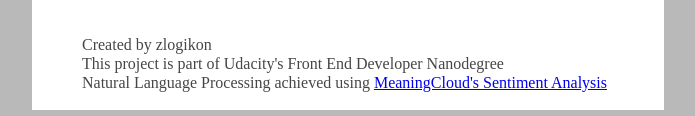
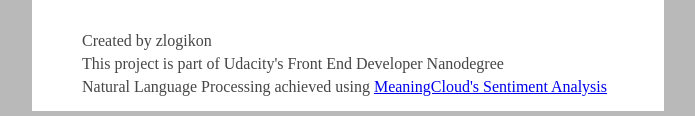
Before and after one commit to zlogikon/fend-project4-webapp, a website built with webpack: page src/client/views/index.html in a window 1280 px wide. Shown: the part 952-1068 px from the top of the page, 292-987 px from the left. Built offline with nearby package versions, Linux system fonts and the light colour scheme.

Commit message:
style enhancement

```diff
--- a/src/client/styles/footer.scss
+++ b/src/client/styles/footer.scss
@@ -6,6 +6,7 @@ footer {
     p {
         font-size: 16px;
         color: $footer-color;
-        line-height:20%;
+        padding: 0;
+        margin: 5px 0;
     }
 }
--- a/src/client/styles/form.scss
+++ b/src/client/styles/form.scss
@@ -1,4 +1,4 @@
-$h2-color: rgb(0, 4, 255);
+$h2-color: rgb(70, 70, 70);
 
 #form {
 
```
